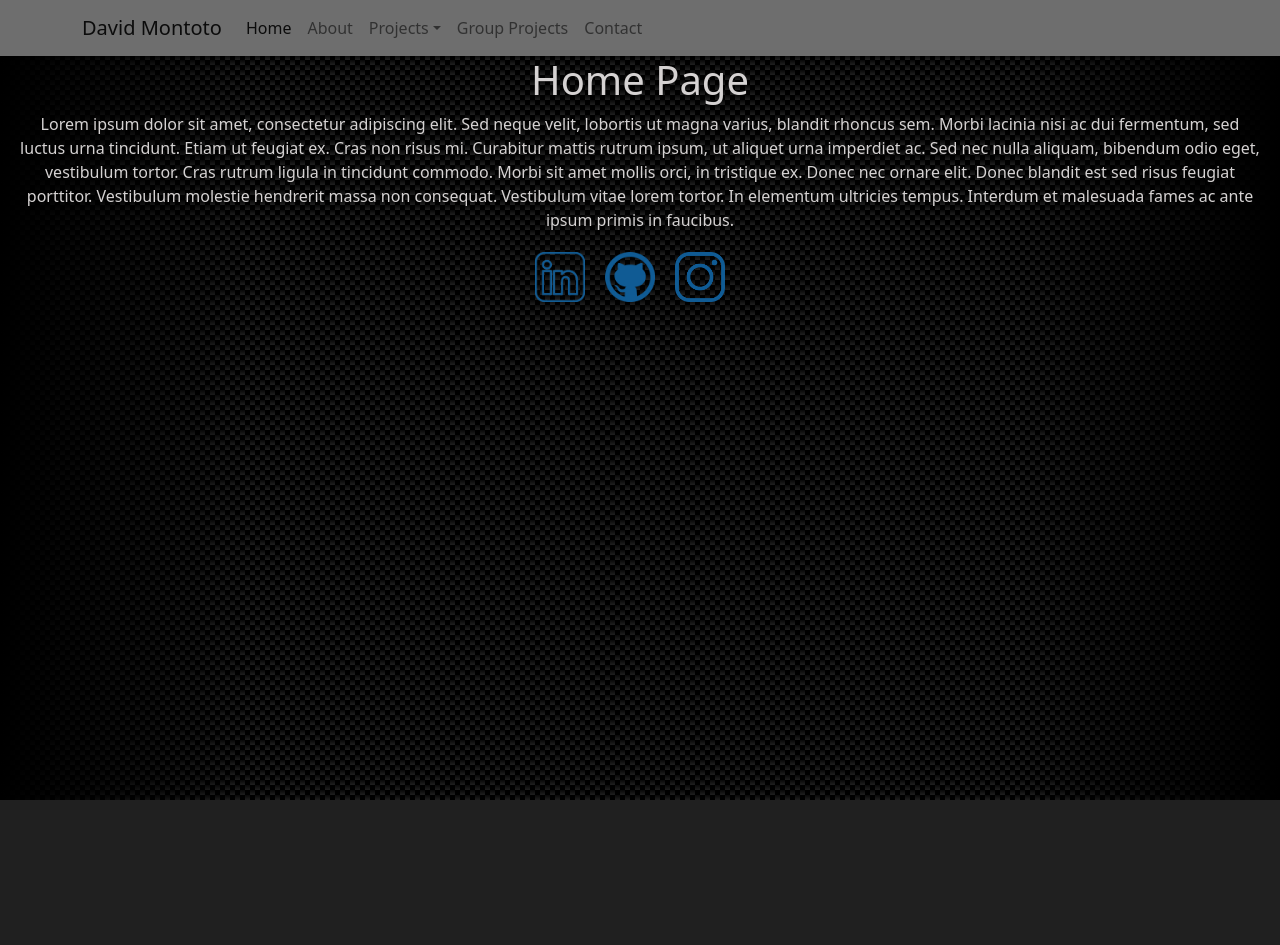
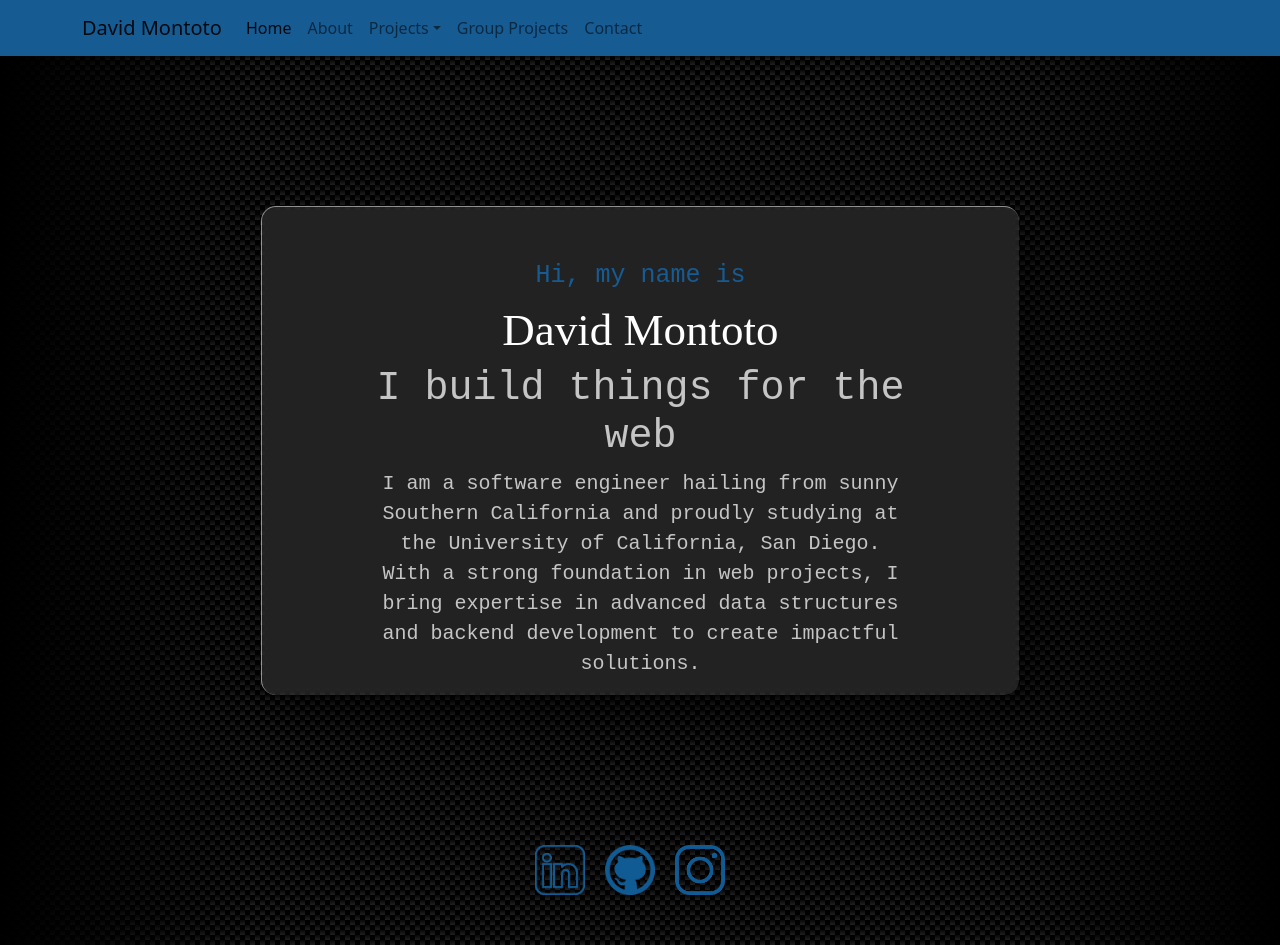
Before and after one commit to dmmontoto/React-Portfolio, a React (Vite) app: page / in a window 1280 px wide. Before the commit the page ends 800 px from the top, so only its background shows below. Built offline with nearby package versions, Linux system fonts and the light colour scheme.

Commit message:
put css for landing page

```diff
--- a/src/App.css
+++ b/src/App.css
@@ -1,3 +1,10 @@
+:root {
+  --main-red: rgb(193, 21, 21);
+  --main-grey: rgb(72, 72, 72);
+  --main-blue: rgb(23, 91, 147);
+  --secondary-grey: rgb(197, 197, 197);
+}
+
 #root {
   text-align: center;
 }
@@ -7,14 +14,20 @@ body {
   background-image: linear-gradient(to right, rgba(0,0,0,1), rgba(0,0,0,0) 20%, rgba(0,0,0,0) 80%, rgba(0,0,0,1)), linear-gradient(45deg, black 25%, transparent 25%, transparent 75%, black 75%, black), linear-gradient(45deg, black 25%, transparent 25%, transparent 75%, black 75%, black), linear-gradient(to bottom, rgb(8, 8, 8), rgb(32, 32, 32));
   background-size: 100% 100%, 10px 10px, 10px 10px, 10px 5px;
   background-position: 0px 0px, 0px 0px, 5px 5px, 0px 0px;
-  height: 100vh;
-  width: 100%;
-  color: rgb(213, 210, 210);
+  color: white;
 }
 
 .bg-secondary {
-  background-color: rgb(110, 110, 110) !important;
-  color: rgb(102, 112, 202);
+  background-color: var(--main-blue) !important;
+  display: flex !important;
+  align-items: center !important;
+  justify-content: center !important;
+}
+
+.me-auto {
+  display: flex !important;
+  align-items: center !important;
+  justify-content: center !important;
 }
 
 .logo {
@@ -53,6 +66,8 @@ body {
   color: #888;
 }
 
+/* Footer */
+
 .contact-section {
   animation-duration: 1.5s;
   animation-timing-function: ease-in;
@@ -86,6 +101,113 @@ body {
   filter: brightness(1.5); /* Adjust the value to make the icon brighter on hover */
   transform: translateY(-10px);
 }
+
+/* Landing Page */
+
+#landing {
+  margin: 150px;
+}
+
+#home {
+  position: relative;
+  width: 80%;
+  box-shadow: 20px 20px 50px rgba(0,0,0,0.5);
+  border-radius: 15px;
+  background: rgba(255, 255, 255, 0.1);
+  overflow: hidden;
+  display: flex;
+  justify-content: center;
+  text-align: center;
+  align-items: center;
+  border-top: 1px solid rgba(255,255,255,0.5);
+  border-left: 1px solid rgba(255,255,255,0.5);
+  backdrop-filter: blur(5px);
+  flex-direction: column;
+}
+
+#home p {
+  /* margin-left: 50px;
+  margin-right: 50px;
+  margin-top: 30px; */
+  font-size: 20px;
+  color: var(--secondary-grey);
+  line-height: 1.5;
+  font-family: 'Courier New', Courier, monospace;
+  /* padding-left: 150px; */
+  /* padding-right: 500px; */
+  width: 70%;
+  text-align: center;
+
+  animation-name: slideInDown;
+  animation-duration: 1.5s;
+  animation-timing-function: ease-in;
+  animation-delay: .9s;
+  animation-iteration-count: 1;
+  animation-direction: normal;
+  animation-fill-mode: backwards;
+}
+
+#home h1 {
+  /* margin-left: 50px;
+  margin-right: 50px;
+  margin-top: 15px; */
+  color: white;
+  font-family: 'Dancing Script', cursive;
+  font-size: 45px;
+  /* padding-left: 150px;
+  padding-right: 500px; */
+
+  animation-name: slideInDown;
+  animation-duration: 1.5s;
+  animation-timing-function: ease-in;
+  animation-delay: .3s;
+  animation-iteration-count: 1;
+  animation-direction: normal;
+  animation-fill-mode: backwards;
+}
+
+#home h2 {
+  color: var(--secondary-grey);
+  /* margin-left: 50px;
+  margin-right: 50px;
+  margin-top: 20px; */
+  font-family: 'Courier New', Courier, monospace;
+  font-size: 40px;
+  /* padding-left: 150px;
+  padding-right: 500px; */
+  width: 70%;
+  text-align: center;
+
+
+  animation-name: slideInDown;
+  animation-duration: 1.5s;
+  animation-timing-function: ease-in;
+  animation-delay: .6s;
+  animation-iteration-count: 1;
+  animation-direction: normal;
+  animation-fill-mode: backwards;
+}
+
+#home h6 {
+  margin-top: 50px;
+
+  font-size: 25px;
+  color: var(--main-blue);
+  line-height: 1.5;
+  font-family: 'Courier New', Courier, monospace;
+  /* padding-left: 150px;
+  padding-right: 500px; */
+
+  animation-name: slideInDown;
+  animation-duration: 1.5s;
+  animation-timing-function: ease-in;
+  animation-delay: 0s;
+  animation-iteration-count: 1;
+  animation-direction: normal;
+  animation-fill-mode: backwards;
+}
+
+/* Contact Me Section */
 
 .contact-section a{
   text-decoration: none;
--- a/src/pages/Home.jsx
+++ b/src/pages/Home.jsx
@@ -1,19 +1,14 @@
 export default function Home() {
   return (
-    <div>
-      <h1>Home Page</h1>
-      <p>
-        Lorem ipsum dolor sit amet, consectetur adipiscing elit. Sed neque
-        velit, lobortis ut magna varius, blandit rhoncus sem. Morbi lacinia nisi
-        ac dui fermentum, sed luctus urna tincidunt. Etiam ut feugiat ex. Cras
-        non risus mi. Curabitur mattis rutrum ipsum, ut aliquet urna imperdiet
-        ac. Sed nec nulla aliquam, bibendum odio eget, vestibulum tortor. Cras
-        rutrum ligula in tincidunt commodo. Morbi sit amet mollis orci, in
-        tristique ex. Donec nec ornare elit. Donec blandit est sed risus feugiat
-        porttitor. Vestibulum molestie hendrerit massa non consequat. Vestibulum
-        vitae lorem tortor. In elementum ultricies tempus. Interdum et malesuada
-        fames ac ante ipsum primis in faucibus.
-      </p>
+    <section className="d-flex flex-column justify-content-center align-items-center fs-1" id ="landing">
+    <div id="home">
+      <h6>Hi, my name is</h6>
+      <h1>David Montoto</h1>
+      <h2>I build things for the web</h2>
+      <p>I am a software engineer hailing from sunny Southern California and proudly studying at the University of California,
+        San Diego. With a strong foundation in web projects,
+        I bring expertise in advanced data structures and backend development to create impactful solutions.</p>
     </div>
+  </section>
   );
 }
```
